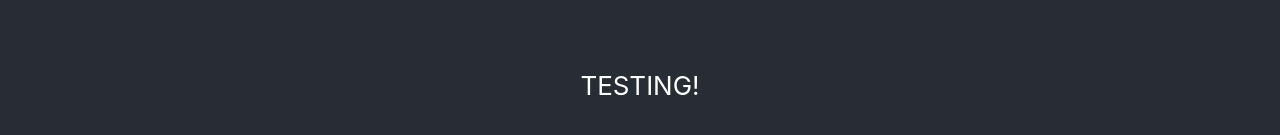
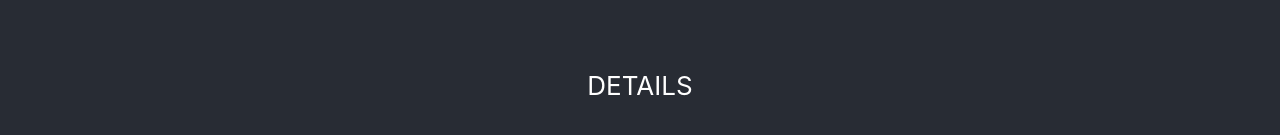
Before and after one commit to Reinoptland/mooviesearch, a React (Create React App) app: page /movies/1 in a window 1280 px wide. Shown: the part 335-470 px from the top of the page. Built offline with nearby package versions, Linux system fonts and the light colour scheme.

Commit message:
Component for movie details

```diff
--- a/src/App.js
+++ b/src/App.js
@@ -8,6 +8,7 @@ import {
   NavLink,
 } from "react-router-dom";
 import MovieList from "./components/MovieList";
+import MovieDetails from "./components/MovieDetails";
 
 function App() {
   return (
@@ -36,7 +37,9 @@ function App() {
         </nav>
         <header className="App-header">
           <Switch>
-            <Route path="/movies/:imdbID">TESTING!</Route>
+            <Route path="/movies/:imdbID">
+              <MovieDetails />
+            </Route>
             <Route exact path="/movies">
               <MovieList />
             </Route>
--- /dev/null
+++ b/src/components/MovieDetails.js
@@ -0,0 +1,5 @@
+import React from "react";
+
+export default function MovieDetails() {
+  return <div>DETAILS</div>;
+}
```
